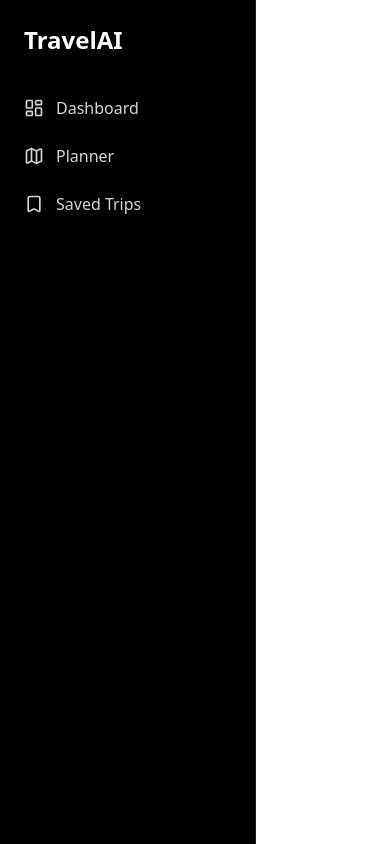
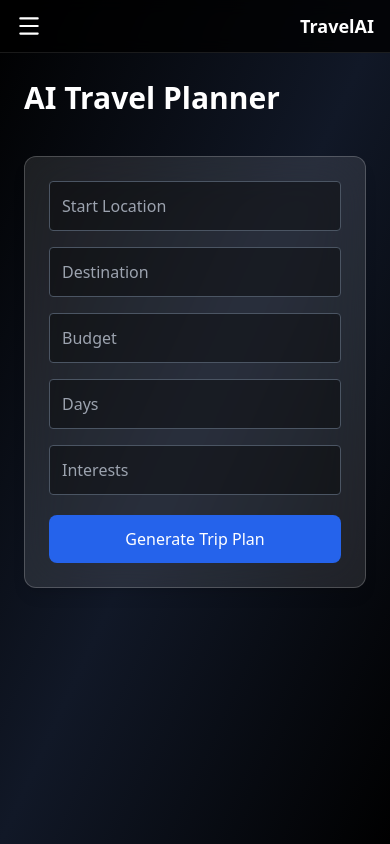
Before and after one commit to PraneethPW/AISMARTTRAVELPLANNER, a React (Vite) app in the folder frontend/aiplanner/: page /planner in a window 390 px wide. Built offline with nearby package versions, Linux system fonts and the light colour scheme.

Commit message:
updated UI

```diff
--- a/frontend/aiplanner/src/components/layout/DashboardLayout.tsx
+++ b/frontend/aiplanner/src/components/layout/DashboardLayout.tsx
@@ -1,67 +1,70 @@
-import { LayoutDashboard, Map, Bookmark } from "lucide-react"
-import { Link } from "react-router-dom"
+import { useState } from "react"
+import Sidebar from "./Sidebar"
+import { Menu } from "lucide-react"
 
-type SidebarProps = {
-  closeSidebar?: () => void
-}
+export default function DashboardLayout({ children }: any) {
 
-export default function Sidebar({ closeSidebar }: SidebarProps) {
+const [open, setOpen] = useState(false)
 
-return(
+return (
 
-<div className="w-64 h-screen bg-black text-white p-6 border-r border-white/10">
+<div className="flex min-h-screen bg-gradient-to-br from-black via-gray-900 to-black text-white">
 
-{/* Logo */}
+{/* MOBILE TOP BAR */}
 
-<h1 className="text-2xl font-bold mb-10">
+<div className="md:hidden fixed top-0 left-0 right-0 z-50 flex items-center justify-between px-4 py-3 bg-black/80 backdrop-blur border-b border-white/10">
+
+<button onClick={() => setOpen(true)}>
+<Menu size={26}/>
+</button>
+
+<h1 className="font-semibold text-lg">
 TravelAI
 </h1>
 
-
-{/* Navigation */}
-
-<nav className="space-y-6">
-
-<Link
-to="/dashboard"
-onClick={closeSidebar}
-className="flex items-center gap-3 text-gray-300 hover:text-white transition"
->
-
-<LayoutDashboard size={20} />
-
-Dashboard
-
-</Link>
+</div>
 
 
-<Link
-to="/planner"
-onClick={closeSidebar}
-className="flex items-center gap-3 text-gray-300 hover:text-white transition"
->
+{/* DESKTOP SIDEBAR */}
 
-<Map size={20} />
-
-Planner
-
-</Link>
+<div className="hidden md:block">
+<Sidebar />
+</div>
 
 
-<Link
-to="/saved-trips"
-onClick={closeSidebar}
-className="flex items-center gap-3 text-gray-300 hover:text-white transition"
->
+{/* MOBILE SIDEBAR */}
 
-<Bookmark size={20} />
+{open && (
 
-Saved Trips
+<div className="fixed inset-0 z-40 flex">
 
-</Link>
+{/* Sidebar */}
+
+<div className="w-64 bg-black border-r border-white/10">
+
+<Sidebar closeSidebar={() => setOpen(false)} />
+
+</div>
+
+{/* Overlay */}
+
+<div
+className="flex-1 bg-black/60"
+onClick={() => setOpen(false)}
+></div>
+
+</div>
+
+)}
 
 
-</nav>
+{/* MAIN CONTENT */}
+
+<div className="flex-1 p-6 md:p-8 pt-20 md:pt-8 overflow-y-auto">
+
+{children}
+
+</div>
 
 </div>
 
--- a/frontend/aiplanner/src/components/layout/Sidebar.tsx
+++ b/frontend/aiplanner/src/components/layout/Sidebar.tsx
@@ -1,29 +1,65 @@
+import { LayoutDashboard, Map, Bookmark } from "lucide-react"
 import { Link } from "react-router-dom"
-import { LayoutDashboard, Route, Bookmark } from "lucide-react"
 
-export default function Sidebar(){
+type SidebarProps = {
+  closeSidebar?: () => void
+}
+
+export default function Sidebar({ closeSidebar }: SidebarProps) {
 
 return(
 
-<div className="w-64 bg-black/50 backdrop-blur-xl border-r border-white/10 p-6">
+<div className="w-64 h-screen bg-black text-white p-6 border-r border-white/10">
 
-<h1 className="text-xl font-bold mb-10 text-white">
+{/* Logo */}
+
+<h1 className="text-2xl font-bold mb-10">
 TravelAI
 </h1>
 
-<nav className="flex flex-col gap-5 text-gray-300">
 
-<Link to="/dashboard" className="flex items-center gap-2">
-<LayoutDashboard size={18}/> Dashboard
+{/* Navigation */}
+
+<nav className="space-y-6">
+
+<Link
+to="/dashboard"
+onClick={closeSidebar}
+className="flex items-center gap-3 text-gray-300 hover:text-white transition"
+>
+
+<LayoutDashboard size={20} />
+
+Dashboard
+
 </Link>
 
-<Link to="/planner" className="flex items-center gap-2">
-<Route size={18}/> Planner
+
+<Link
+to="/planner"
+onClick={closeSidebar}
+className="flex items-center gap-3 text-gray-300 hover:text-white transition"
+>
+
+<Map size={20} />
+
+Planner
+
 </Link>
 
-<Link to="/trips" className="flex items-center gap-2">
-<Bookmark size={18}/> Saved Trips
+
+<Link
+to="/saved-trips"
+onClick={closeSidebar}
+className="flex items-center gap-3 text-gray-300 hover:text-white transition"
+>
+
+<Bookmark size={20} />
+
+Saved Trips
+
 </Link>
+
 
 </nav>
 
```
